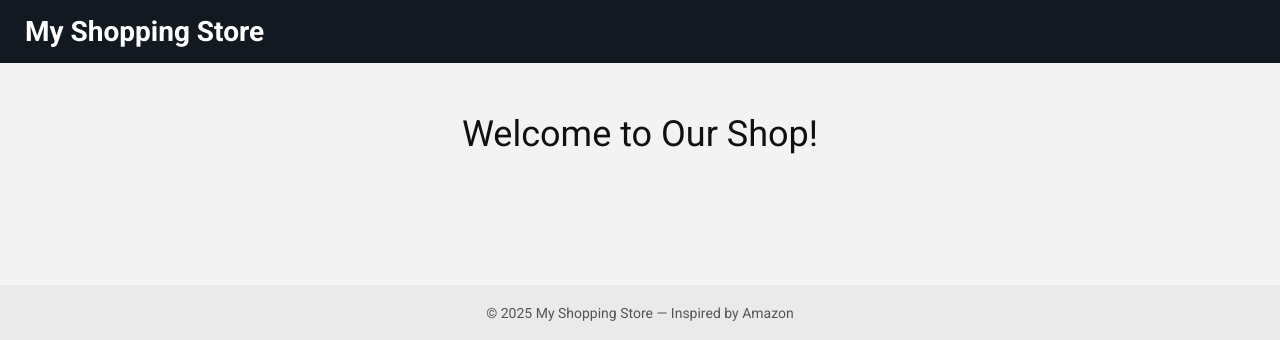
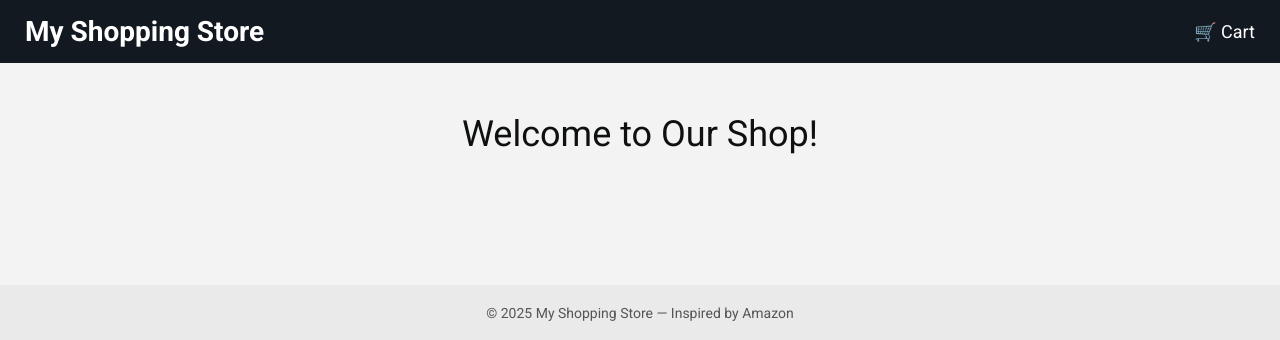
Before and after one commit to shrinithi19/ecommerce-cicd, a Flask app: template templates/index.html in a window 1280 px wide. Shown: the top 340 px of the page. Run offline with Flask 3, Linux system fonts and the light colour scheme; the template is opened without the code that fills it, so the values that code supplies are empty.

Commit message:
Enhance navbar with cart link and styling

```diff
--- a/templates/index.html
+++ b/templates/index.html
@@ -93,8 +93,9 @@
 </head>
 <body>
 
-    <div class="navbar">
-        <h1>My Shopping Store</h1>
+    <div class="navbar" style="display: flex; justify-content: space-between; align-items: center;">
+    <h1>My Shopping Store</h1>
+    <a href="/cart" style="color: white; text-decoration: none; font-size: 18px;">🛒 Cart</a>
     </div>
 
     <div class="container">
```
